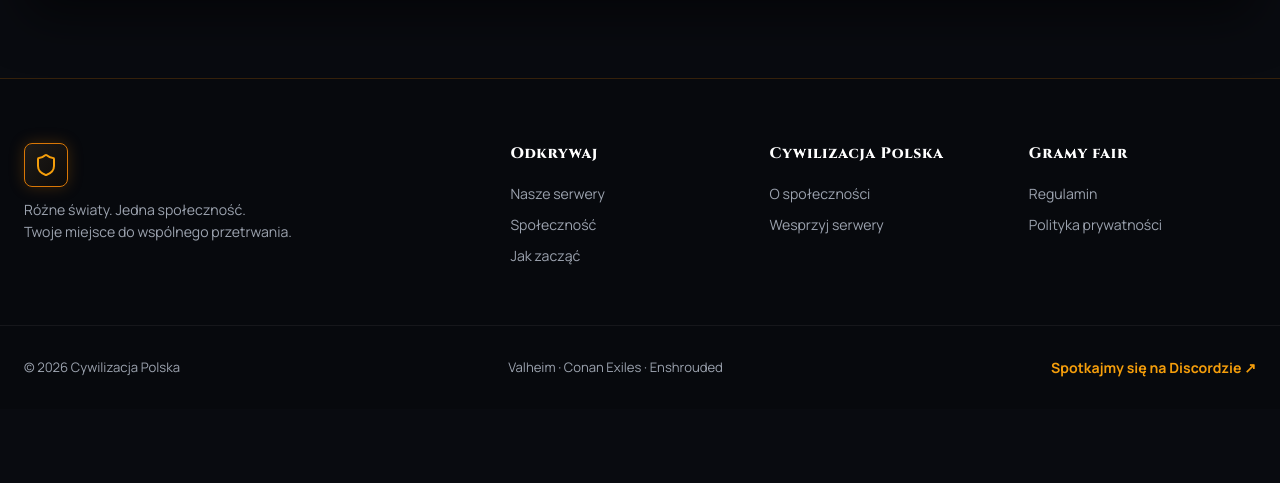
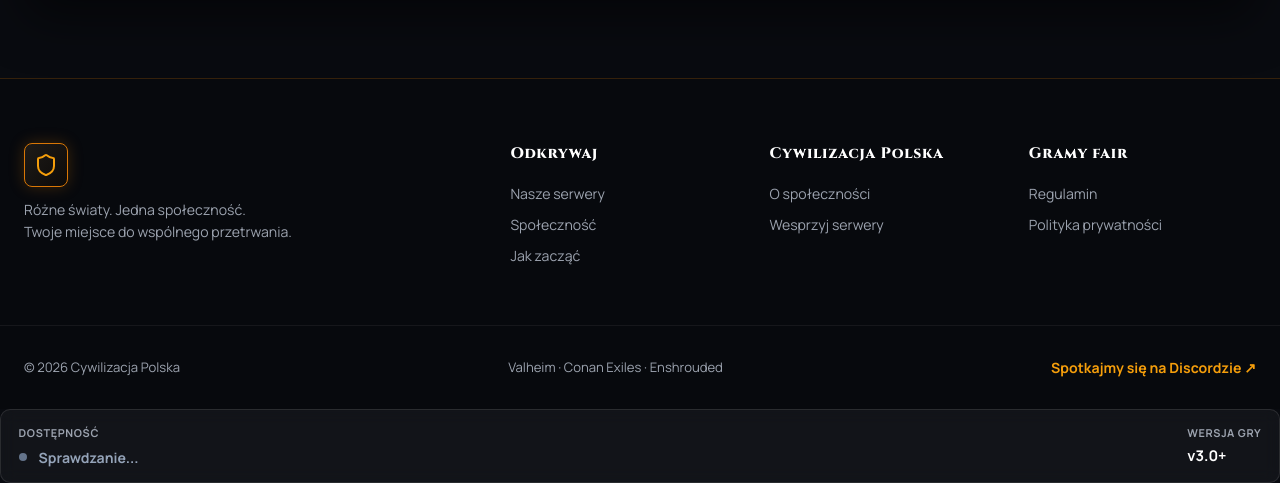
Before and after one commit to CywilizacjaPolska/CywilizacjaPolska.github.io, a plain HTML site: page index.html in a window 1280 px wide. Shown: the part 3312-3795 px from the top of the page. Before the commit the page ends 3721 px from the top, so only its background shows below. Drawn offline with nearby package versions, Linux system fonts and the light colour scheme.

Commit message:
Update index.html

```diff
--- a/index.html
+++ b/index.html
@@ -388,5 +388,9 @@
       setInterval(updateConanStatus, 30000);
     });
   </script>
+  <div class="home-world-live">
+  <div><small>Dostępność</small><span id="conan-status" class="status offline"><span class="dot"></span> Sprawdzanie...</span></div>
+  <div><small>Wersja gry</small><strong id="conan-version">v3.0+</strong></div>
+</div>
 </body>
 </html>
```
